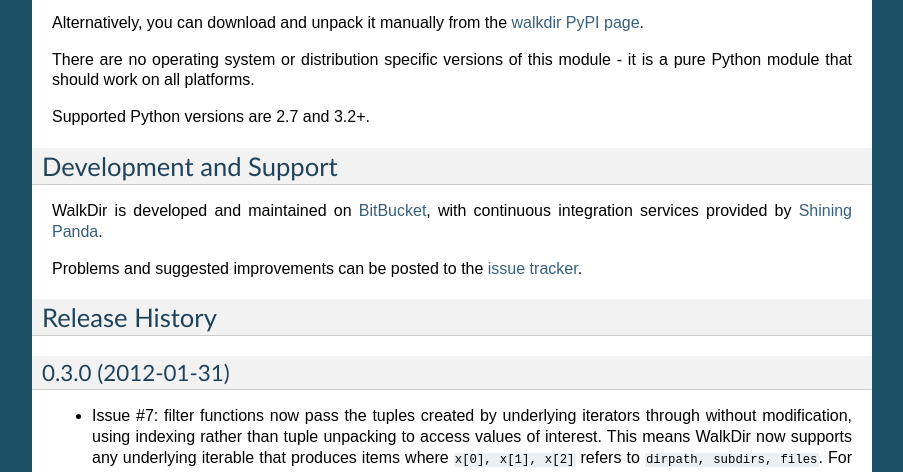
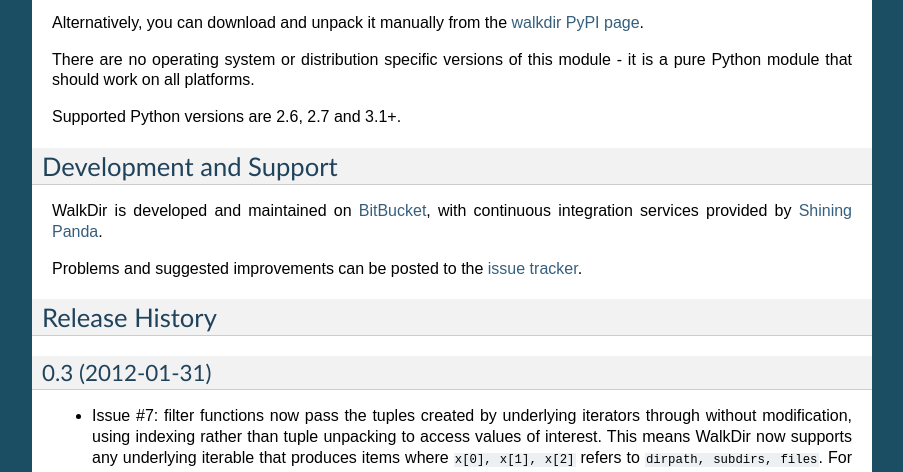
Before and after one commit to palaviv/walkdir, a Sphinx documentation site: the page built from docs/index.rst, in a window 1280 px wide and 900 px high, scrolled down 2492 px. Shown: the part 152-624 px from the top of the window, without its empty margins (198-1101 px from the left). Built offline with Sphinx 7.4.7, drawn with Linux system fonts in a browser that asks for light colours; some of the changed text lies outside the part shown.

Commit message:
All good according to Shining Panda

```diff
--- a/NEWS.rst
+++ b/NEWS.rst
@@ -2,7 +2,7 @@
 ---------------
 
 
-0.3.0 (2012-01-31)
+0.3 (2012-01-31)
 ~~~~~~~~~~~~~~~~~~
 
 * Issue #7: filter functions now pass the tuples created by underlying
--- a/docs/index.rst
+++ b/docs/index.rst
@@ -122,7 +122,7 @@
 There are no operating system or distribution specific versions of this
 module - it is a pure Python module that should work on all platforms.
 
-Supported Python versions are 2.7 and 3.2+.
+Supported Python versions are 2.6, 2.7 and 3.1+.
 
 .. _Python Package Index: http://pypi.python.org
 .. _pip: http://www.pip-installer.org
```
